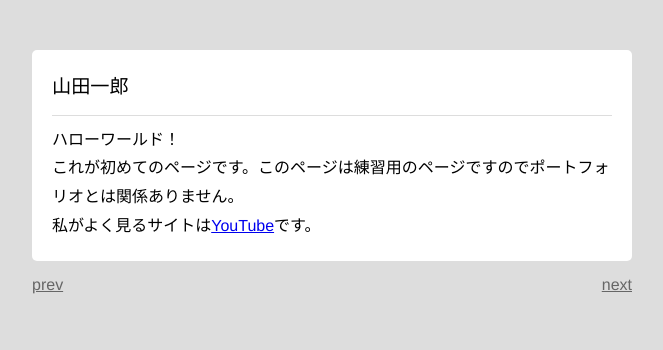
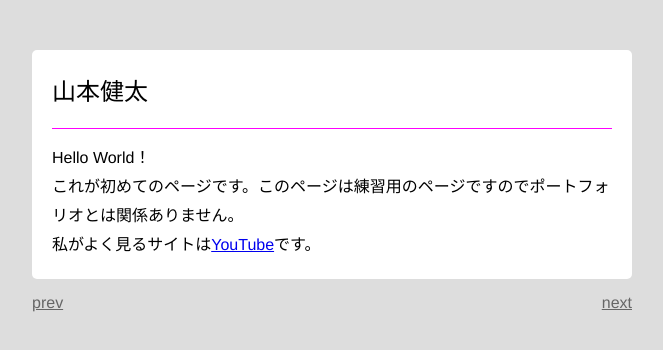
Before and after one commit to KUAD-XtechDesign/simple-page-Unname-addictioner, a plain HTML site: page index.html in a window 1280 px wide. Shown: the whole page, without its empty margins (308-971 px from the left). Drawn offline with Linux system fonts and the light colour scheme.

Commit message:
名前変更　色変更

```diff
--- a/index.html
+++ b/index.html
@@ -9,9 +9,9 @@
   <body>
     <div id="container">
       <div class="info">
-        <div class="name">山田一郎</div>
+        <div class="name">山本健太</div>
         <div class="txt">
-          ハローワールド！<br>
+          Hello World！<br>
           これが初めてのページです。このページは練習用のページですのでポートフォリオとは関係ありません。<br>
           私がよく見るサイトは<a href="http://youtube.com" target='_blank'>YouTube</a>です。
         </div>
--- a/style.css
+++ b/style.css
@@ -28,10 +28,10 @@ img.frame{
 }
 
 .name{
-  margin-bottom: 10px;
-  padding-bottom: 10px;
-  font-size: 1.2em;
-  border-bottom: 1px solid #ddd;
+  margin-bottom: 15px;
+  padding-bottom: 15px;
+  font-size: 1.5em;
+  border-bottom: 1px solid #FF00FF;
 }
 
 .btns{
```
